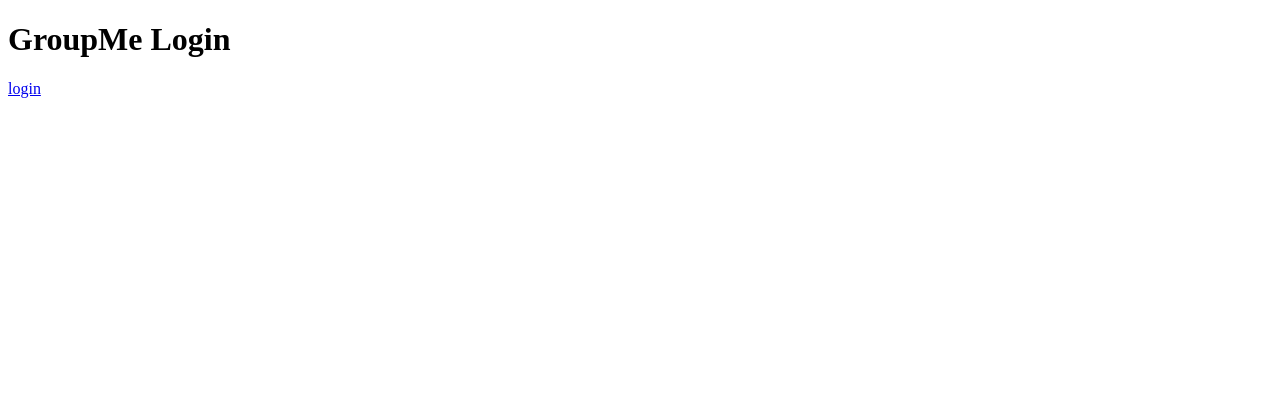
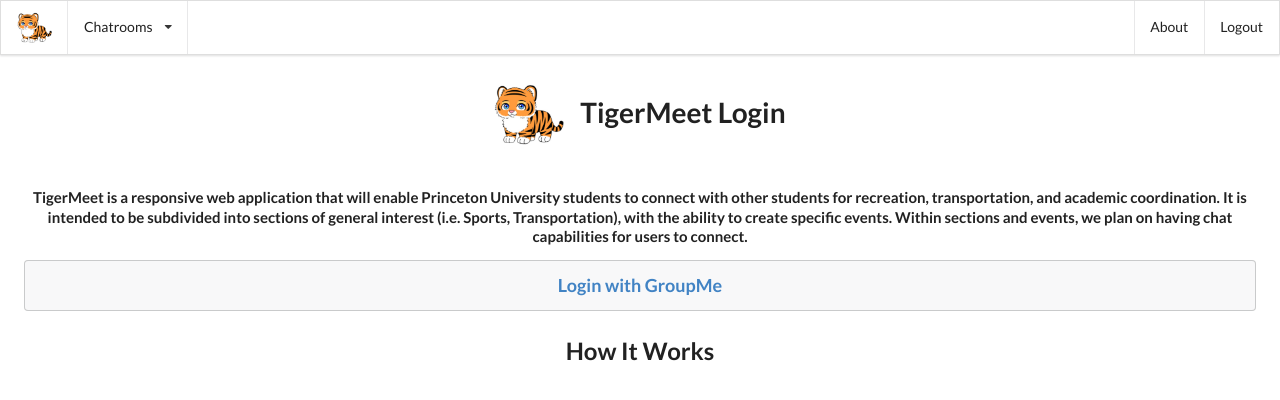
Before and after one commit to tiger-meet/TigerMeetGroupMe, a Django app: page / in a window 1280 px wide. Shown: the top 400 px of the page. Run offline with Django 3.2, Linux system fonts and the light colour scheme; some libraries are stand-ins or nearby versions.

Commit message:
Add basic login styles

```diff
--- a/chat/templates/chat/gmlogin.html
+++ b/chat/templates/chat/gmlogin.html
@@ -1,11 +1,91 @@
-<!-- login page that you have to do before doing anything in the app -->
+<!-- chat/templates/chat/gmlogin.html -->
+<!-- Login page that you have to do before doing anything in the app -->
+
+{% load static %}
+
 <!DOCTYPE html>
 <html>
+<head>
+  <!-- Meta -->
+  <meta charset="utf-8">
+  <meta http-equiv="X-UA-Compatible" content="IE=edge,chrome=1" />
+  <meta name="viewport" content="width=device-width, initial-scale=1.0, maximum-scale=1.0">
+
+  <!-- Setup -->
+  <title>TigerMeet</title>
+  <link rel="icon" type="image/png" href="{% static 'cub.png' %}">
+
+  <!-- Semantic UI -->
+  <link rel="stylesheet" href="https://cdn.jsdelivr.net/npm/semantic-ui@2.4.2/dist/semantic.min.css">
+  <script
+  src="https://code.jquery.com/jquery-3.1.1.min.js"
+  integrity="sha256-hVVnYaiADRTO2PzUGmuLJr8BLUSjGIZsDYGmIJLv2b8="
+  crossorigin="anonymous"></script>
+  <script src="https://cdn.jsdelivr.net/npm/semantic-ui@2.4.2/dist/semantic.min.js"></script>
+
+  <link rel="stylesheet" href="{% static 'gmlogin.css' %}">
+</head>
 <body>
+  <!-- Navbar -->
+  <div class="ui pointing menu" style="margin-bottom: 0; border-radius: 0;">
+    <a class="item" href="/">
+      <img src="{% static 'cub.png' %}">
+    </a>
+    <div class="ui simple dropdown item">
+      Chatrooms <i class="dropdown icon"></i>
+      <div class="menu">
+        <!-- changes url to /chatname with the authentication token appended -->
+        <a class="item" href="fill" onclick="location.href='/category/sports' + url; return false;" >Sports</a>
+        <a class="item" href="fill" onclick="location.href='/category/workingout' +url; return false;" >Working Out</a>
+        <a class="item" href="fill" onclick="location.href='/category/videogames' +url; return false;" >Video Games</a>
+        <a class="item" href="fill" onclick="location.href='/category/transportation' +url; return false;" >Transportation</a>
+        <a class="item" href="fill" onclick="location.href='/category/problemsetgroups' +url; return false;" >Problem Set Group</a>
+        <a class="item" href="filler" onclick="location.href='/category/miscellaneous' +url; return false;" >Miscellaneous</a>
 
-<h1>GroupMe Login</h1>
+        <!--  <a class="item" href="makechat/sports" onclick="location.href='/makechat/sports' +url; return false;" >Sports</a>
+        <a class="item" href="makechat/workingout" onclick="location.href='/makechat/workingout' +url; return false;" >Working Out</a>
+        <a class="item" href="makechat/videogames" onclick="location.href='/makechat/videogames' +url; return false;" >Video Games</a>
+        <a class="item" href="makechat/transportation" onclick="location.href='/makechat/transportation' +url; return false;" >Transportation</a>
+        <a class="item" href="makechat/problemsetgroups" onclick="location.href='/makechat/problemsetgroups' +url; return false;" >Problem Set Group</a>
+        <a class="item" href="makechat/miscellaneous" onclick="location.href='/makechat/miscellaneous' +url; return false;" >Miscellaneous</a>
 
-<a href="https://oauth.groupme.com/oauth/authorize?client_id=AWKH6CxG0zTyz1cXWKZPvomGOkVdTW3jJb8nVYTJMljPKvDI" class="button">login</a>
+        <a class="item" href=/joinsportschat onclick="location.href='/join/sports/chat' +url; return false;" >Join Sports Chat</a>
+        <a class="item" href=/joinworkingoutchat onclick="location.href='/join/workingout/chat' +url; return false;" >Join Working Out Chat</a>
+        <a class="item" href=/filler onclick="location.href='/join/videogames/chat' +url; return false;" >Join Video Games Chat</a>
+        <a class="item" href=/filler onclick="location.href='/join/transportation/chat' +url; return false;" >Join Transportation Chat</a>
+        <a class="item" href=/filler onclick="location.href='/join/problemsetgroup/chat' +url; return false;" >Join Problem Set Group Chat</a>
+        <a class="item" href=/filler onclick="location.href='/join/miscellaneous/chat' +url; return false;" >Join Miscellaneous Chat</a> -->
+      </div>
+    </div>
+    <div class="right menu">
+      <a class="ui item" href="/about">
+        About
+      </a>
+      <a class="ui item" href="/logout">
+        Logout
+      </a>
+    </div>
+  </div>
+
+  <div class="ui middle aligned center aligned grid" style="margin: 10px;">
+    <div class="column">
+      <h1 class="ui image header">
+        <img src="{% static 'cub.png' %}" class="image">
+        <div class="content">
+          TigerMeet Login
+        </div>
+      </h1>
+
+      <h4>TigerMeet is a responsive web application that will enable Princeton University students to connect with other students for recreation, transportation, and academic coordination. It is intended to be subdivided into sections of general interest (i.e. Sports, Transportation), with the ability to create specific events. Within sections and events, we plan on having chat capabilities for users to connect.</h4>
+
+      <div class="ui message">
+        <h3><a href="https://oauth.groupme.com/oauth/authorize?client_id=AWKH6CxG0zTyz1cXWKZPvomGOkVdTW3jJb8nVYTJMljPKvDI" class="button">Login with GroupMe</a></h3>
+      </div>
+
+      <h2>How It Works</h2>
+
+    </div>
+  </div>
 
 </body>
 </html>
--- a/chat/templates/chat/index.html
+++ b/chat/templates/chat/index.html
@@ -41,7 +41,6 @@
 <body>
 
   <!-- Navbar -->
-
   <div class="ui pointing menu" style="margin-bottom: 0; border-radius: 0;">
     <a class="item" href="/">
       <img src="{% static 'cub.png' %}">
```
Also changed, not shown: static/gmlogin.css (added), 1 other file. Lines whose indentation alone changed are shown as unchanged.
